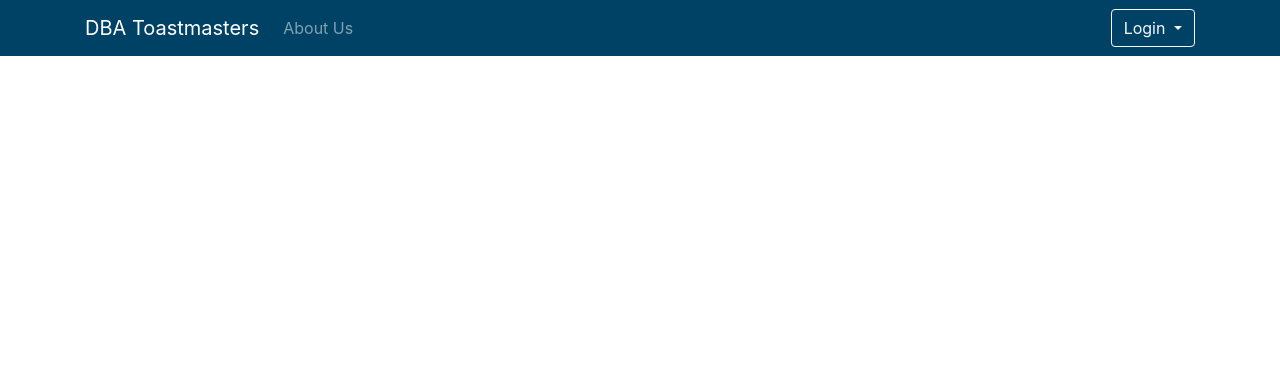
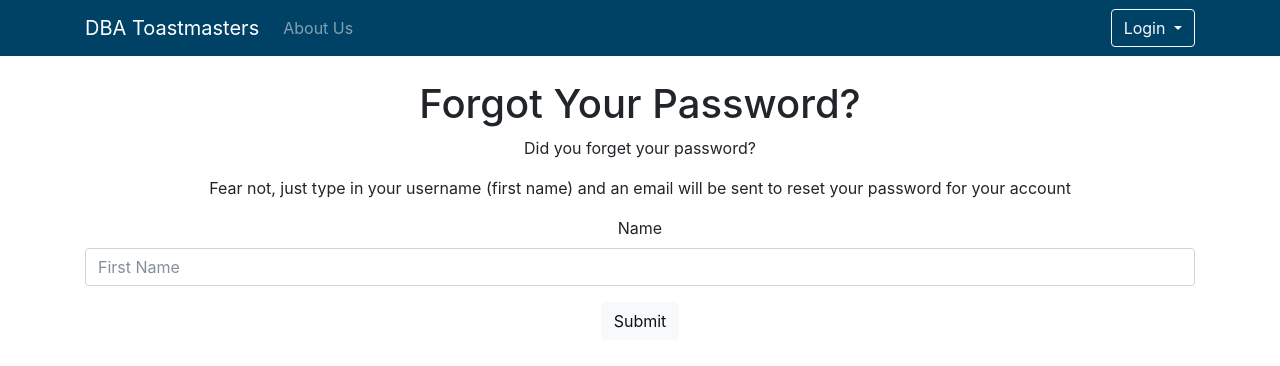
Before and after one commit to terrypalo/toastmasters, an Angular app in the folder toastmasters-angular/: page /forgot-password in a window 1280 px wide. Shown: the top 366 px of the page. Built offline with nearby package versions, Linux system fonts and the light colour scheme.

Commit message:
added front end for forget password webpage

```diff
--- a/toastmasters-angular/src/app/components/forgot-password/forgot-password.component.css
+++ b/toastmasters-angular/src/app/components/forgot-password/forgot-password.component.css
@@ -0,0 +1,3 @@
+#about-section {
+	padding-top: 5rem;
+}
--- a/toastmasters-angular/src/app/components/forgot-password/forgot-password.component.html
+++ b/toastmasters-angular/src/app/components/forgot-password/forgot-password.component.html
@@ -1,3 +1,17 @@
-<p>
-  forgot-password works!
-</p>
+<div class="container text-center" id="about-section">
+  <h1>Forgot Your Password?</h1>
+  <p>
+    Did you forget your password?
+  </p>
+  <p>
+    Fear not, just type in your username (first name) and an email will be sent to reset your password for your account
+  </p>
+
+  <div class="form-group">
+     <label for="inputName">Name</label>
+     <input #inputName type="text" class="form-control" id="inputName" aria-describedby="emailHelp" placeholder="First Name">
+  </div>
+  <button (click)="login(inputName.value, inputPass.value)" type="submit" class="btn btn-light">Submit
+  </button>
+
+</div>
```
Also changed, not shown: 1 other file (tests, documents, lock files or other folders).
